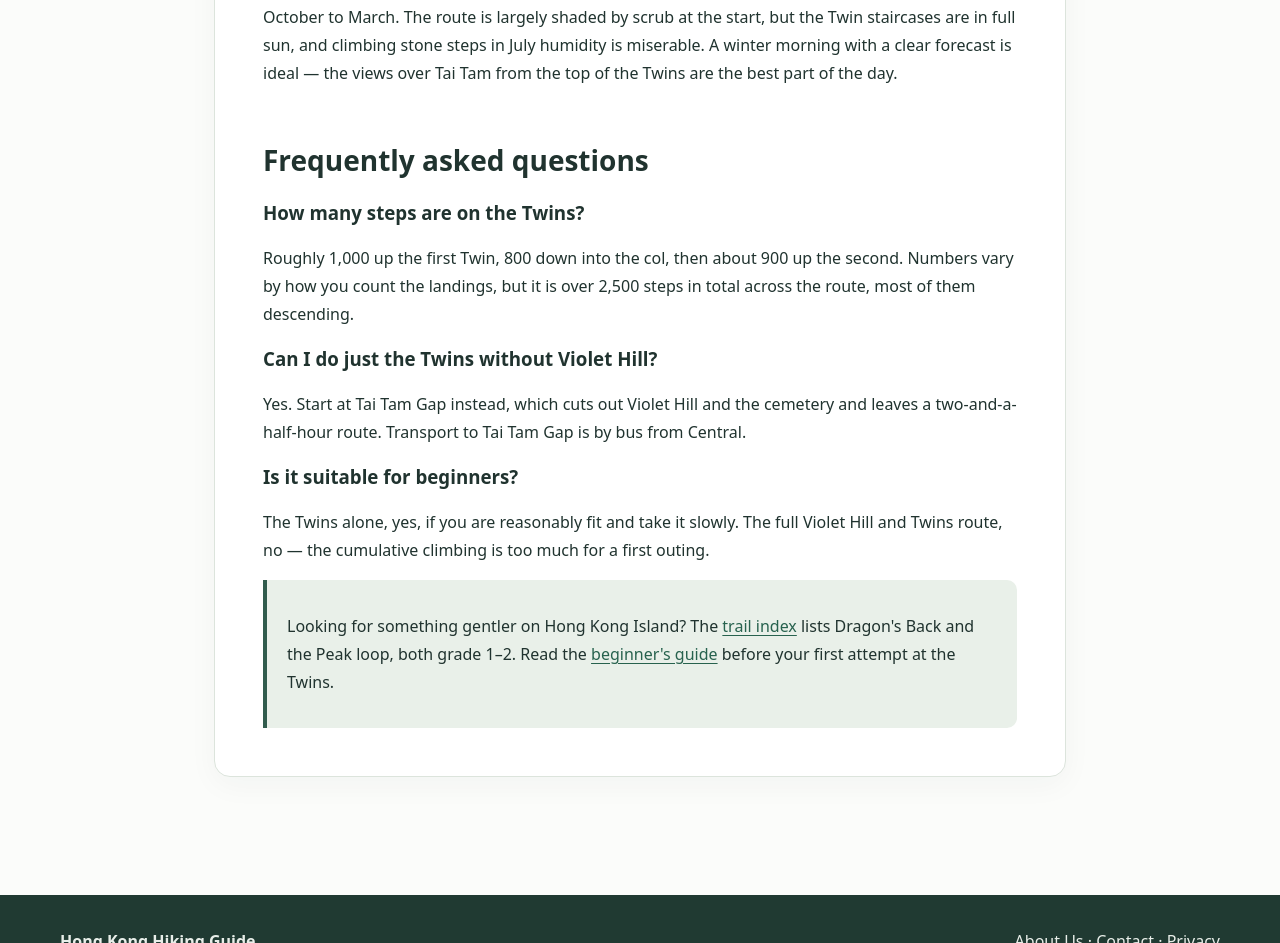
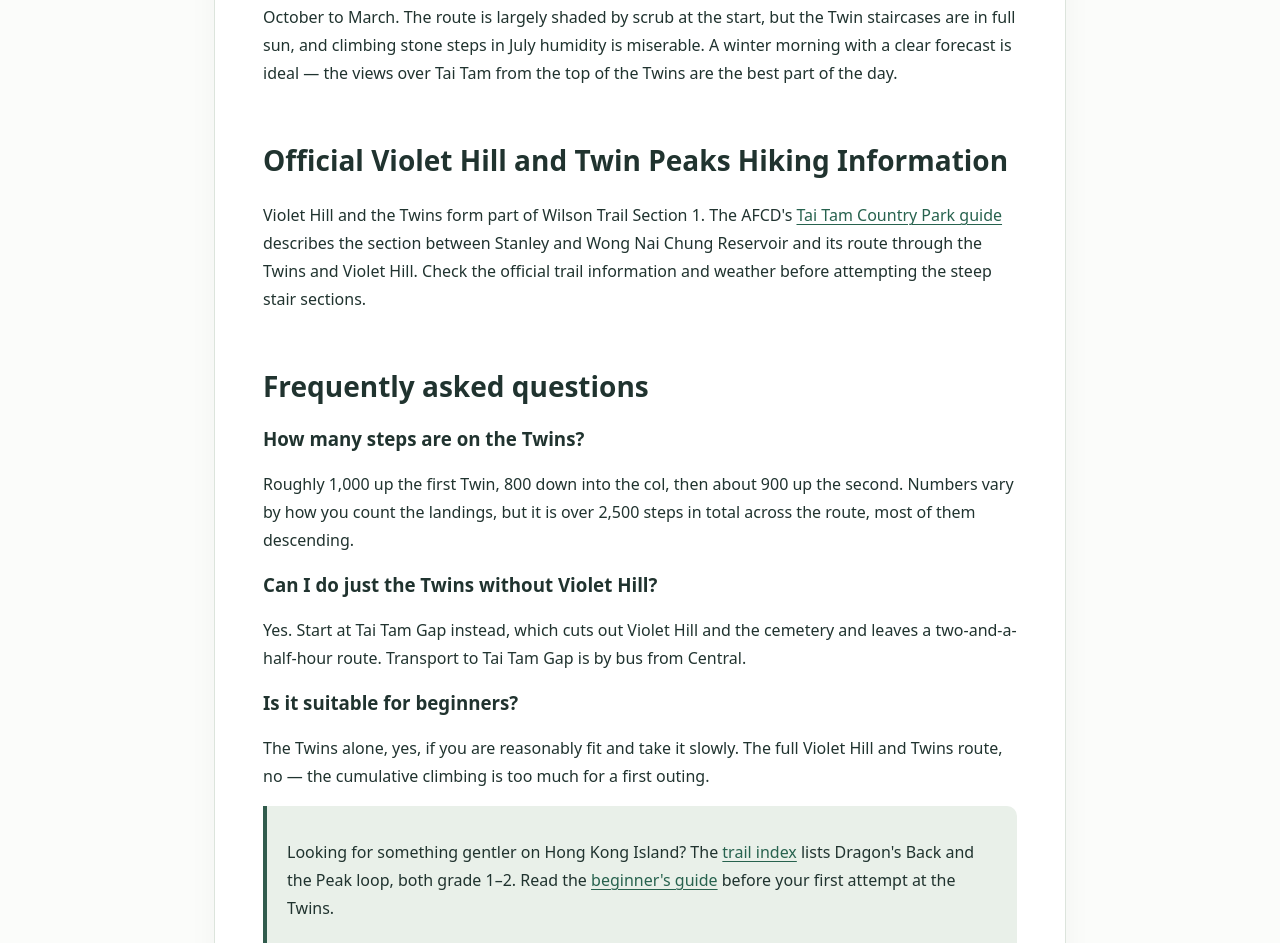
Before and after one commit to kamyau7/kamyau7.github.io, a plain HTML site: page twin-peaks-violet-hill-hike/index.html in a window 1280 px wide. Shown: the part 3091-4034 px from the top of the page. Drawn offline with Linux system fonts and the light colour scheme.

Commit message:
Improve destination content SEO with official route references

```diff
--- a/twin-peaks-violet-hill-hike/index.html
+++ b/twin-peaks-violet-hill-hike/index.html
@@ -115,6 +115,8 @@
 
 
 
+<h2 class="wp-block-heading">Official Violet Hill and Twin Peaks Hiking Information</h2>
+<p>Violet Hill and the Twins form part of Wilson Trail Section 1. The AFCD's <a href="https://www.afcd.gov.hk/English/country/cou_vis/cou_vis_cou/cou_vis_cou_tt/cou_vis_cou_tt.html">Tai Tam Country Park guide</a> describes the section between Stanley and Wong Nai Chung Reservoir and its route through the Twins and Violet Hill. Check the official trail information and weather before attempting the steep stair sections.</p>
 <h2 class="wp-block-heading">Frequently asked questions</h2>
 
 
```
